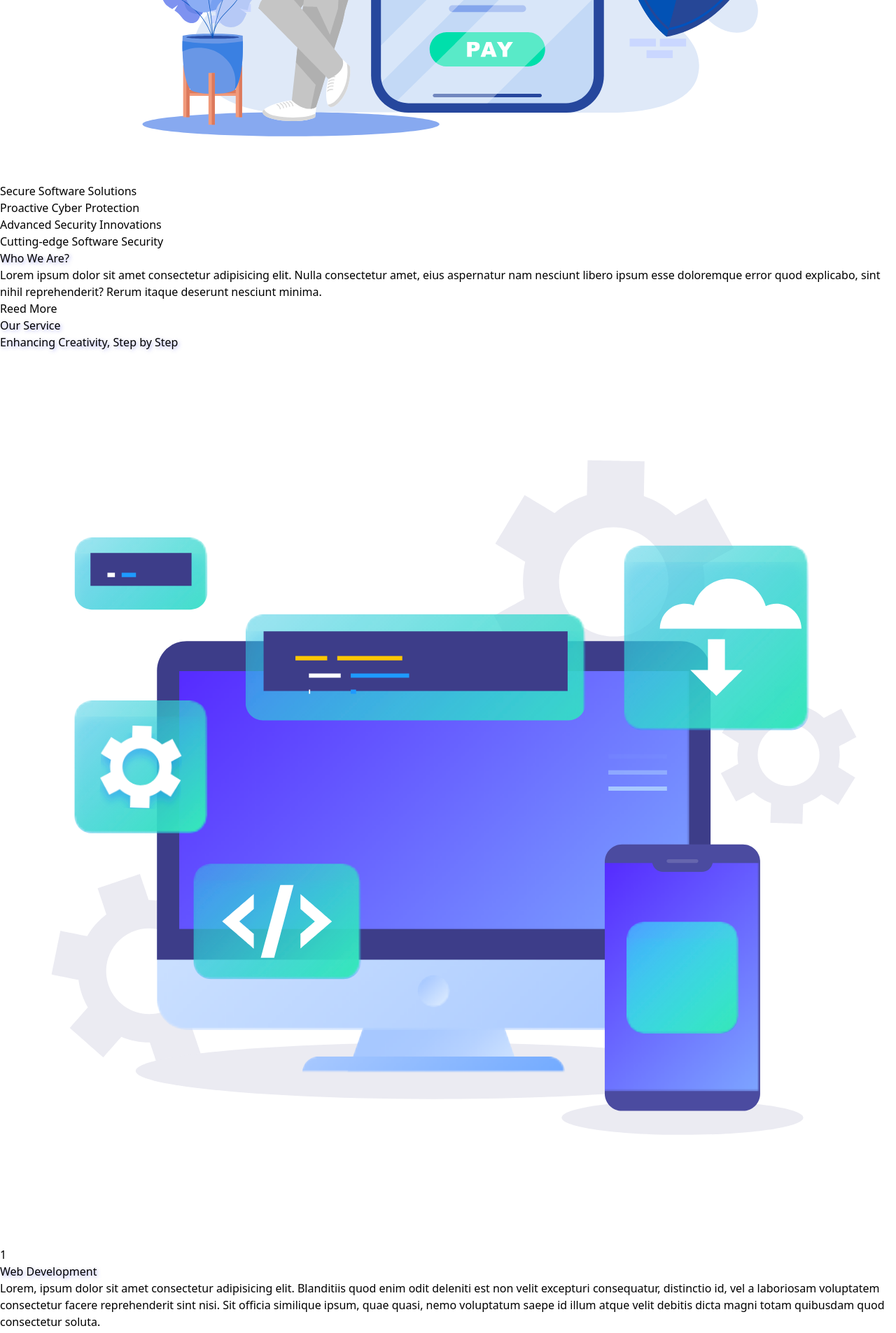
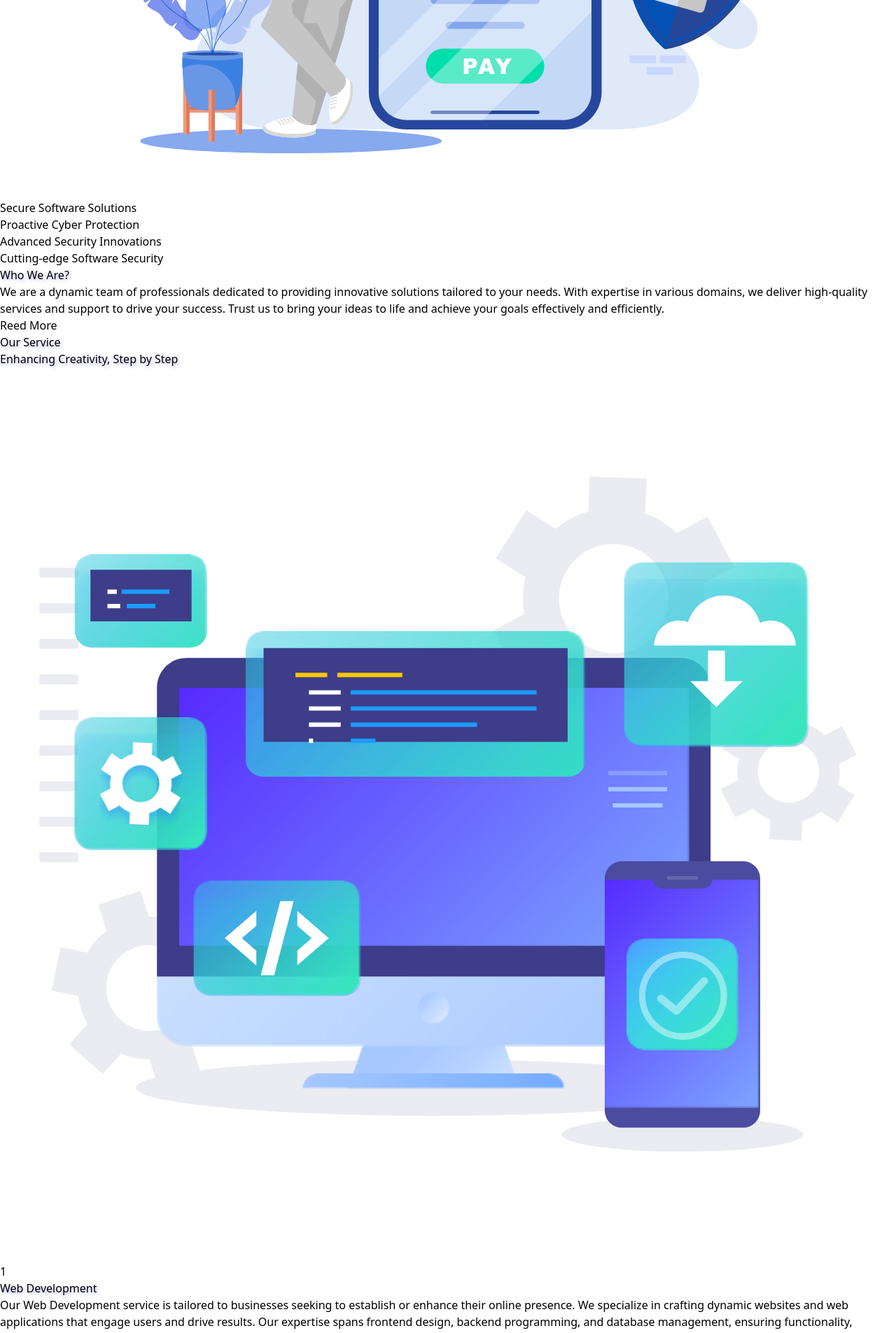
Before and after one commit to sohanwebdevctg/react3-software-house-website, a React (Vite) app: page / in a window 1280 px wide. Shown: the part 880-2785 px from the top of the page at 70% size. Built offline with nearby package versions, Linux system fonts and the light colour scheme; what @lordicon/element would draw is missing.

Commit message:
added some information

```diff
--- a/public/services.json
+++ b/public/services.json
@@ -3,36 +3,36 @@
     "id": "659d28122f83892709e7b717",
     "image" : "https://upload.wikimedia.org/wikipedia/commons/thumb/b/b6/Image_created_with_a_mobile_phone.png/1200px-Image_created_with_a_mobile_phone.png",
     "name" : "Web Development",
-    "details" : "Lorem, ipsum dolor sit amet consectetur adipisicing elit. Blanditiis quod enim odit deleniti est non velit excepturi consequatur, distinctio id, vel a laboriosam voluptatem consectetur facere reprehenderit sint nisi. Sit officia similique ipsum, quae quasi, nemo voluptatum saepe id illum atque velit debitis dicta magni totam quibusdam quod consectetur soluta."
+    "details" : "Our Web Development service is tailored to businesses seeking to establish or enhance their online presence. We specialize in crafting dynamic websites and web applications that engage users and drive results. Our expertise spans frontend design, backend programming, and database management, ensuring functionality, performance, and scalability. With a focus on responsive design and security, we deliver solutions that look great on all devices and safeguard against cyber threats. Collaborative and iterative, our process prioritizes client objectives and feedback, resulting in timely, effective, and impactful web solutions."
   },
   {
     "id": "659d2812cc0ad47de2c0d763",
     "image" : "https://www.seiu1000.org/sites/main/files/main-images/camera_lense_0.jpeg",
-    "name" : "Mobile Development",
-    "details" : "Lorem, ipsum dolor sit amet consectetur adipisicing elit. Blanditiis quod enim odit deleniti est non velit excepturi consequatur, distinctio id, vel a laboriosam voluptatem consectetur facere reprehenderit sint nisi. Sit officia similique ipsum, quae quasi, nemo voluptatum saepe id illum atque velit debitis dicta magni totam quibusdam quod consectetur soluta."
+    "name" : "Research and Content Planing",
+    "details" : "Building Foundations, Crafting Narratives: The Art of Strategic Research and Content Planning."
   },
   {
     "id": "659d28125454dc3753f09dd1",
     "image" : "https://st3.depositphotos.com/1021722/33394/i/450/depositphotos_333943612-stock-photo-beautiful-nature-countryside-landscape-spring.jpg",
-    "name" : "App Development",
-    "details" : "Lorem, ipsum dolor sit amet consectetur adipisicing elit. Blanditiis quod enim odit deleniti est non velit excepturi consequatur, distinctio id, vel a laboriosam voluptatem consectetur facere reprehenderit sint nisi. Sit officia similique ipsum, quae quasi, nemo voluptatum saepe id illum atque velit debitis dicta magni totam quibusdam quod consectetur soluta."
+    "name" : "Publishing and Execution",
+    "details" : "From Vision to Reality: Mastering the Art of Publishing and Flawless Execution."
   },
   {
     "id": "659d28122db1091a64bb7408",
     "image" : "https://www.w3schools.com/css/img_5terre.jpg",
-    "name" : "Animation",
-    "details" : "Lorem, ipsum dolor sit amet consectetur adipisicing elit. Blanditiis quod enim odit deleniti est non velit excepturi consequatur, distinctio id, vel a laboriosam voluptatem consectetur facere reprehenderit sint nisi. Sit officia similique ipsum, quae quasi, nemo voluptatum saepe id illum atque velit debitis dicta magni totam quibusdam quod consectetur soluta."
+    "name" : "Product Prototyping",
+    "details" : "Precision in Every Detail: Bringing Your Vision to Life through Seamless Final Product Delivery."
   },
   {
     "id": "659d2812e6e8968cb27958c3",
     "image" : "https://pe-images.s3.amazonaws.com/type/effects/image-in-text/new/hawaii.jpg",
     "name" : "Software Development",
-    "details" : "Lorem, ipsum dolor sit amet consectetur adipisicing elit. Blanditiis quod enim odit deleniti est non velit excepturi consequatur, distinctio id, vel a laboriosam voluptatem consectetur facere reprehenderit sint nisi. Sit officia similique ipsum, quae quasi, nemo voluptatum saepe id illum atque velit debitis dicta magni totam quibusdam quod consectetur soluta."
+    "details" : "Our Software Development service offers tailored solutions to meet your business needs. From web and mobile applications to desktop software and enterprise solutions, we provide efficient and innovative development using the latest technologies. With a focus on collaboration and quality, we deliver high-performance software that drives growth and streamlines operations."
   },
   {
     "id": "659d281289964d4ac5fcb3c4",
     "image" : "https://img.freepik.com/free-photo/spooky-tree-against-big-moon_1048-2912.jpg?size=626&ext=jpg&ga=GA1.1.1412446893.1705190400&semt=ais",
-    "name" : "Security Providers",
-    "details" : "Lorem, ipsum dolor sit amet consectetur adipisicing elit. Blanditiis quod enim odit deleniti est non velit excepturi consequatur, distinctio id, vel a laboriosam voluptatem consectetur facere reprehenderit sint nisi. Sit officia similique ipsum, quae quasi, nemo voluptatum saepe id illum atque velit debitis dicta magni totam quibusdam quod consectetur soluta."
+    "name" : "Deliver the Final Product",
+    "details" : "Crafting Excellence: Your Vision Realized through Impeccable Final Product Delivery."
   }
 ]
--- a/src/Pages/Contact/Contact/Contact.jsx
+++ b/src/Pages/Contact/Contact/Contact.jsx
@@ -12,7 +12,7 @@ const Contact = () => {
             {/* title section start */}
             <div className='flex justify-center items-center h-full'>
               <div>
-          <h2 className="text-center font-semibold  md:font-bold xl:font-bold text-3xl sm:text-4xl md:text-4xl xl:text-4xl mb-2 " style={{ textShadow:'2px 2px 5px rgb(99 102 241 / 0.5)' }}>Get In Touch</h2>
+                <h2 className="text-center font-semibold  md:font-bold xl:font-bold text-3xl sm:text-4xl md:text-4xl xl:text-4xl mb-2 " style={{ textShadow: '2px 2px 5px rgb(99 102 241 / 0.5)' }}>Get In Touch</h2>
                 <div className="flex justify-center mb-6">
                   <h2 className="bg-red-500 w-52 h-[1px] rounded"></h2>
                 </div>
@@ -23,7 +23,7 @@ const Contact = () => {
           </div>
         </div>
 
-      <div className='h-screen   md:h-80 lg:h-80 xl:h-80 2xl:h-80 w-full ' style={{ height:"revert-layer" }}></div>
+        <div className='h-screen   md:h-80 lg:h-80 xl:h-80 2xl:h-80 w-full ' style={{ height: "revert-layer" }}></div>
 
         <div className='h-auto w-6/6  absolute inset-2/4 left-0 right-0 top-72'>
           <div className='flex justify-center'>
@@ -33,7 +33,7 @@ const Contact = () => {
                   {/* contact detales  */}
                   <ContactDescription></ContactDescription>
                   {/* div style  */}
-                <div className='absolute -bottom-10 -right-10   rounded-full z-10 opacity-25 bg-gradient-to-r from-white to-blue-500 ' style={{ width:"150px", height:"150px" }}></div>
+                  <div className='absolute -bottom-10 -right-10   rounded-full z-10 opacity-25 bg-gradient-to-r from-white to-blue-500 ' style={{ width: "150px", height: "150px" }}></div>
                 </div>
                 <div className='p-5 pb-0 col-span-2'>
                   <Form></Form>
--- a/src/Pages/Contact/ContactDescription/ContactDescription.jsx
+++ b/src/Pages/Contact/ContactDescription/ContactDescription.jsx
@@ -14,8 +14,8 @@ const ContactDescription = () => {
         <div className='flex gap-5 items-center '>
           <FaPhoneAlt className='text-base sm:text-xl md:text-lg lg:text-2xl text-white'></FaPhoneAlt>
           <ul>
-          <li><Link className='text-sm sm:text-base md:text-sm lg:text-base font-bold text-white'>+880 12345-67890</Link></li>
-          <li><Link className='text-sm sm:text-base md:text-sm lg:text-base font-bold text-white'>+880 12345-67890</Link></li>
+            <li><Link className='text-sm sm:text-base md:text-sm lg:text-base font-bold text-white'>+880 01679667452</Link></li>
+            <li><Link className='text-sm sm:text-base md:text-sm lg:text-base font-bold text-white'>+880 01621291939</Link></li>
           </ul>
         </div>
         <div className='flex gap-5 items-center'>
--- a/src/Pages/Home/TopSection.jsx
+++ b/src/Pages/Home/TopSection.jsx
@@ -7,12 +7,12 @@ import './TopSection.css';
 const TopSection = () => {
   return (
     <>
-    <section className="w-full h-2/6 mb-2  pt-3  bg-gradient-to-br from-indigo-50 to-cyan-50 md:mt-14" style={{ borderRadius:"99% 1% 79% 21% / 0% 79% 21% 100% " }}>
+      <section className="w-full h-2/6 mb-2  pt-3  bg-gradient-to-br from-indigo-50 to-cyan-50 md:mt-14" style={{ borderRadius: "99% 1% 79% 21% / 0% 79% 21% 100% " }}>
         <div className="container mx-auto ">
           <div className="grid grid-cols-1 sm:grid-cols-1 md:gird-cols-2 lg:grid-cols-2 xl:grid-cols-2 gap-4 py-3 items-center ">
             <div className='px-6 sm:px-4 md:px-2 lg:px-0 xl:px-0 2xl:px-0'>
-                <h2 className="text-lg font-bold tracking-tight text-gray-900 sm:text-2xl md:text-3xl lg:text-3xl mb-3" style={{ textShadow:'2px 2px 5px rgb(99 102 241 / 0.5)' }}>Easy to manage our <span className='text-blue-600/100'>project</span></h2>
-                <p>Lorem ipsum dolor sit  consectetur  elit. Et rem odit rerum eum minima labore earum! Reprehenderit sed ipsum perspiciatis!</p>
+              <h2 className="text-lg font-bold tracking-tight text-gray-900 sm:text-2xl md:text-3xl lg:text-3xl mb-3" style={{ textShadow: '2px 2px 5px rgb(99 102 241 / 0.5)' }}>Easy to manage our <span className='text-blue-600/100'>project</span></h2>
+              <p>Simplify project management with our streamlined solutions. We offer efficient tools and support to ensure smooth project execution, empowering your team to succeed effortlessly.</p>
 
               <button className="group relative h-10 sm:h-9 md:h-10 lg:h-12   w-24 sm:w-24 md:w-28 lg:w-36 overflow-hidden rounded-lg bg-white text-lg shadow mt-4">
                 <div className="absolute inset-0 w-3 bg-blue-600/100 transition-all duration-[250ms] ease-out group-hover:w-full"></div>
--- a/src/Pages/Home/WhyWeAre.jsx
+++ b/src/Pages/Home/WhyWeAre.jsx
@@ -10,7 +10,7 @@ AOS.init();
 const WhyWeAre = () => {
     return (
         <>
-        <section  className="overflow-hidden h-2/6  pt-3 my-3 md:my-16" >
+            <section className="overflow-hidden h-2/6  pt-3 my-3 md:my-16" >
                 <div className="container mx-auto ">
                     <div className="lg:flex items-center justify-center gap-10  mb-12">
                         <div className="flex justify-center items-center">
@@ -21,7 +21,7 @@ const WhyWeAre = () => {
                                         trigger="hover"
                                     >
                                     </lord-icon>
-                            <h3 className= 'font-semibold text-[10px] sm:text-sm md:font-bold xl:font-bold lg:font-bold 2xl:font-bold'>Secure Software Solutions</h3>
+                                    <h3 className='font-semibold text-[10px] sm:text-sm md:font-bold xl:font-bold lg:font-bold 2xl:font-bold'>Secure Software Solutions</h3>
                                 </div>
                             </div>
                             <div className='mx-0 sm:mx-2'>
@@ -58,8 +58,8 @@ const WhyWeAre = () => {
                         </div>
                         {/* who we are */}
                         <div className='pt-5 sm:pt-6 md:pt-8 lg:pt-10 px-6 sm:px-4 md:px-6 lg:px-0 '>
-                    <h3 className='inline-block text-2xl sm:text-3xl font-extrabold text-slate-900 tracking-tight ' style={{ textShadow:'2px 2px 5px rgb(99 102 241 / 0.5)' }}>Who We Are?</h3>
-                    <p className='mt-2 text-sm sm:text-base md:text-lg lg:text-lg text-slate-700 mb-6 text-justify'>Lorem ipsum dolor sit amet consectetur adipisicing elit. Nulla consectetur amet, eius aspernatur nam nesciunt libero ipsum esse doloremque error quod explicabo, sint nihil reprehenderit? Rerum itaque deserunt nesciunt minima.</p>
+                            <h3 className='inline-block text-2xl sm:text-3xl font-extrabold text-slate-900 tracking-tight ' style={{ textShadow: '2px 2px 5px rgb(99 102 241 / 0.5)' }}>Who We Are?</h3>
+                            <p className='mt-2 text-sm sm:text-base md:text-lg lg:text-lg text-slate-700 mb-6 text-justify'>We are a dynamic team of professionals dedicated to providing innovative solutions tailored to your needs. With expertise in various domains, we deliver high-quality services and support to drive your success. Trust us to bring your ideas to life and achieve your goals effectively and efficiently.</p>
 
                             <button type="button" className=" bg-white border border-gray-300 focus:outline-none hover:bg-gray-100 focus:ring-4 focus:ring-gray-200 font-medium rounded-lg text-sm px-5 py-2.5 me-2 mb-2 dark:bg-gray-800 dark:text-white dark:border-gray-600 dark:hover:bg-gray-700 dark:hover:border-gray-600 dark:focus:ring-gray-700 drop-shadow-2xl">Reed More</button>
                         </div>
--- a/src/Pages/Shared/Footer/Footer.jsx
+++ b/src/Pages/Shared/Footer/Footer.jsx
@@ -4,10 +4,10 @@ import FooterAnimation from '../../ExtraFooter/FooterAnimation';
 
 const Footer = () => {
   return (
-    <div>
-        {/* footer animation  */}
-          <FooterAnimation></FooterAnimation>
-        {/* footer animation end */}
+    <div className="overflow-hidden">
+      {/* footer animation  */}
+      <FooterAnimation></FooterAnimation>
+      {/* footer animation end */}
       <div className="container mx-auto">
         {/* content section start */}
         <div className="grid grid-cols-2 sm:grid-cols-3 md:grid-cols-3 lg:grid-cols-5 gap-2 lg:gap-1 mt-10 mb-5">
```
Also changed, not shown: 1 other file (tests, documents, lock files or other folders). Lines whose indentation alone changed are shown as unchanged.
